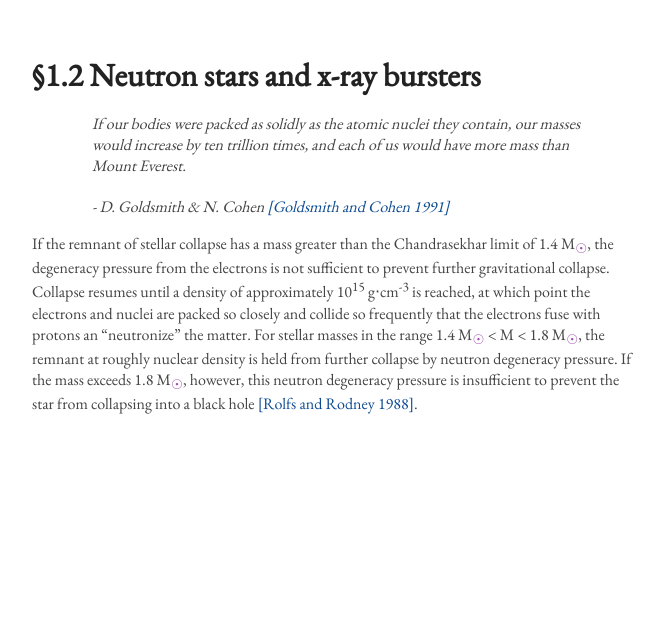
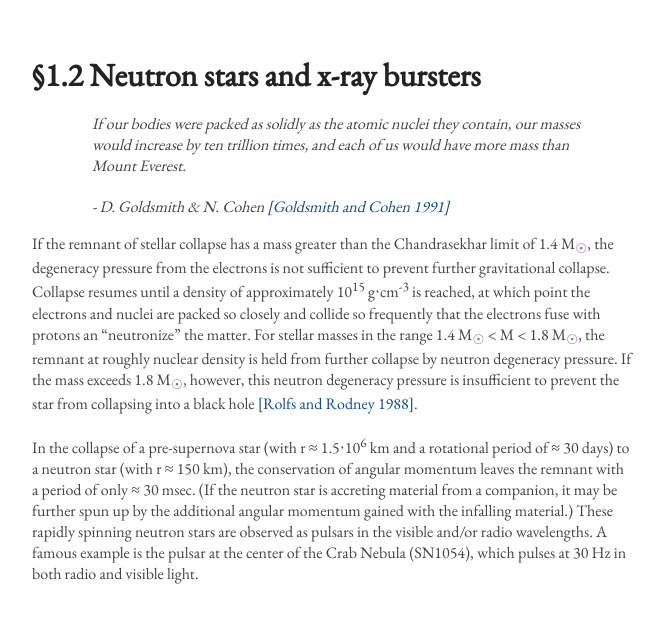
Before and after one commit to dwvisser/19ne-thesis, a Jekyll site: the page built from 1.3-neutron-stars-and-x-ray-bursters.md, in a window 1280 px wide. Shown: the top 623 px of the page, without its empty margins (308-972 px from the left). Built offline with Jekyll 4.4.1, drawn with Linux system fonts in a browser that asks for light colours.

Commit message:
Added 2nd paragraph to section 1.3.

```diff
--- a/1.3-neutron-stars-and-x-ray-bursters.md
+++ b/1.3-neutron-stars-and-x-ray-bursters.md
@@ -30,3 +30,13 @@ mass exceeds 1.8 M<span class="correction"><sub>☉</sub></span>, however, this
 neutron degeneracy pressure is insufficient to prevent the star from
 collapsing into a black hole [[Rolfs and Rodney
 1988]](../bibliography/#rolfs).
+
+In the collapse of a pre-supernova star (with r ≈ 1.5⋅10<sup>6</sup> km and a
+rotational period of ≈ 30 days) to a neutron star (with r ≈ 150 km), the
+conservation of angular momentum leaves the remnant with a period of only ≈ 30
+msec. (If the neutron star is accreting material from a companion, it may be
+further spun up by the additional angular momentum gained with the infalling
+material.) These rapidly spinning neutron stars are observed as pulsars in the
+visible and/or radio wavelengths. A famous example is the pulsar at the center
+of the Crab Nebula (SN1054), which pulses at 30 Hz in both radio and visible
+light.
```
